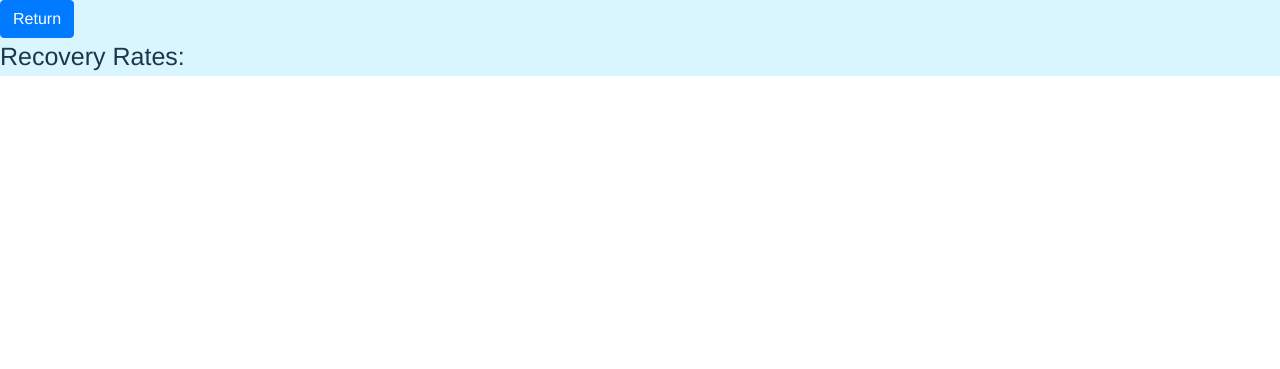
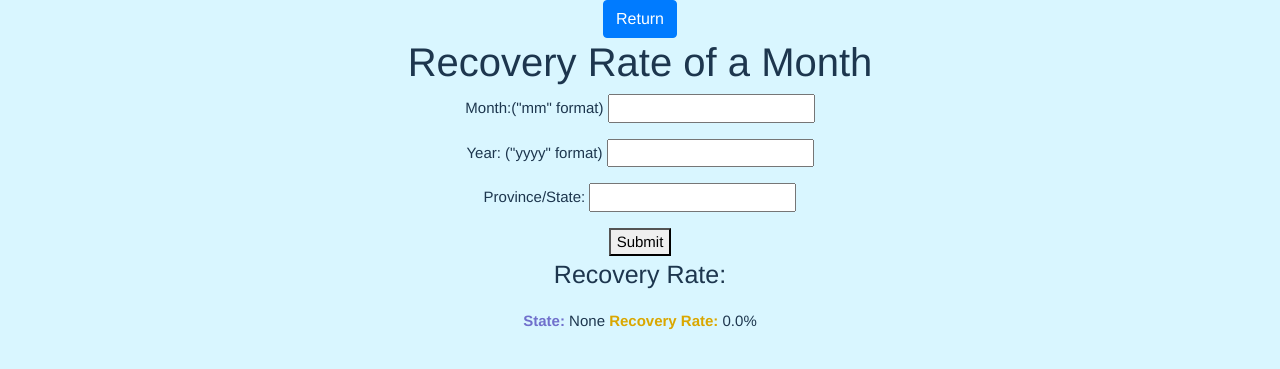
Before and after one commit to nholl004/Django-Warriors-Cont., a Django app: page /rate in a window 1280 px wide. Shown: the top 369 px of the page. Run offline with Django 3.2, Linux system fonts and the light colour scheme.

Commit message:
inc
- created the recovery rate incremental analysis
- fixed confirm to death ratio function to display

```diff
--- a/server/templates/server_view/RecRate.html
+++ b/server/templates/server_view/RecRate.html
@@ -3,15 +3,20 @@
     <link rel="stylesheet" href="https://cdn.jsdelivr.net/npm/bootstrap@4.5.3/dist/css/bootstrap.min.css" integrity="sha384-TX8t27EcRE3e/ihU7zmQxVncDAy5uIKz4rEkgIXeMed4M0jlfIDPvg6uqKI2xXr2" crossorigin="anonymous">
     <link rel="stylesheet" href= "{% static 'server_view/recoverydeathpeak.css' %}">
 </head>
-<div class = "result">
-    {% if error%}
-        <p> Error: File was not imported!</p>
+
+<body class = "peakDaysResult">
+    <form method='POST'> {% csrf_token %}
         <a class="btn btn-primary" href="/search">Return</a>
-    {% else %}
-        <a class="btn btn-primary" href="/search">Return</a>
-        <p class = "resultTitle">Recovery Rates:</p>
-        {% for state,country, recRate in data_info %}
-            <p class = "result"><span class = "descriptions">State: </span>{{state}} , <span class = "descriptions">Country: </span>{{country}} , <span class = "recovery">Recovery Rate: </span>{{recRate}}%</p>
-        {% endfor %}
-    {% endif %}
-</div>
+        <h1>Recovery Rate of a Month</h1>
+        <body class = "input">
+            <p>Month:("mm" format)  <input type="text" name="month"></p>
+            <p>Year: ("yyyy" format) <input type="text" name ="year"></p>
+            <p>Province/State: <input type="text" name="location"></p>
+            <button type='submit'>Submit</button>
+            <p class = "resultTitle">Recovery Rate:</p>
+            {% for state, recRate in data_info %}
+                <p class = "peakDaysResult"><span class = "descriptions">State: </span>{{state}} <span class = "recovery">Recovery Rate: </span>{{recRate}}%</p>
+            {% endfor %}
+        </body>
+    </form>
+</body>
--- a/server/templates/server_view/daily.html
+++ b/server/templates/server_view/daily.html
@@ -10,7 +10,7 @@
         <p>Daily cases in a certain location and month:</p>
         <body class = "input">
             <p>Month:("mm" format)  <input type="text" name="month"></p>
-            <p>Year: ("yyyy" format) <input type="text" name ="year"</p>
+            <p>Year: ("yyyy" format) <input type="text" name ="year"></p>
             <p>Province/State: <input type="text" name="location"></p>
             <button type="submit">Submit</button>
             {% for SNo, observ, state,country, lastUp, confirm in data_info %}
--- a/server/views.py
+++ b/server/views.py
@@ -294,18 +294,20 @@ def update(request):
         return render(request,'server_view/update.html',{'error':error,'index':indexToUpdate,'confirms':confirms2,'deaths':deaths2,'recovered':recovered2})
 
 def confirm_to_death(request):
+    global caseList
     serialNo = str(request.POST.get('SN'))
-    context = {}
+    contextTmp = []
+    context = []
     if not serialNo:
+        print(3)
         error = True
-        return render(request,'server_view/confirmtodeath.html',{'error':error,'SN':serialNo })
+        return render(request,'server_view/confirmtodeath.html',{'error':error,'data_info': context })
     else:
         error = False
         if(serialNo == 'None'):
             return render(request,'server_view/confirmtodeath.html')
         ratio = -1;
-
-        for i in range(1,len(caseList) - 1):
+        for i in range(1, len(caseList) - 1):
             if(int(caseList[i][0]) == int(serialNo)):
                 casesConfirmed = float(caseList[i][5])
                 casesDeaths = float(caseList[i][6])
@@ -313,12 +315,18 @@ def confirm_to_death(request):
                     casesDeaths = 1
                 # confirmed / deaths
                 ratio = casesConfirmed / casesDeaths
-                context["confirmedCases"] = str(casesConfirmed)
-                context["confirmedDeaths"] = str(casesDeaths)
+                # contextTmp.append(float(casesConfirmed))
+                # contextTmp.append(float(casesDeaths))
+                # contextTmp.append(float(ratio))
+                contextTmp.append(casesConfirmed)
+                contextTmp.append(casesDeaths)
+                contextTmp.append(ratio)
 
-                context["ratio"] = ratio
+                context.append(contextTmp)
+                # context["confirmedDeaths"] = str(casesDeaths)
+                # context["ratio"] = ratio
                 print(ratio)
-                return render(request,'server_view/confirmtodeath.html', {'error':error,'SN':serialNo})
+                return render(request,'server_view/confirmtodeath.html', {'data_info':context})
             else:
                 error = True;
 
@@ -334,21 +342,102 @@ def rec_Rate(request):
     tmp_list = []
     rec_list = []
     rate = 0.0
+    currDay = 1
+
+    recoveredNum = 0
+    recoveredHigh = 0
+    recoveredLow = 0
+
+    confirmedDenom = 0
+    confirmedHigh = 0
+    confirmedLow = 0
+
+    month = request.POST.get('month')
+    year = request.POST.get('year')
+    state = request.POST.get('location')
 
     for line in range(1,len(caseList)-1):
-        if (float(rec_tmp[line][5]) == 0.0):
-            rate = 0.0
+        splitInput = split_date(caseList[line][1]) # 01/02/2020
+        if (splitInput[1][0] == '0'):
+            tmpDay = int(splitInput[1][1])
         else:
-            tmp = (float(caseList[line][7]) / float(caseList[line][5]) * 100)
-            rate = "{:.2f}".format(tmp)
+            tmpDay = int (splitInput[1])
+
+        if(splitInput[0] == month and splitInput[2] == year and currDay <= 31 and caseList[line][2] == state):
+            currDay+=1
+            if (splitInput[2] == '2021' and month == '05'):
+                if (tmpDay == 29):
+                    recoveredHigh = float(rec_tmp[line][7])
+                    confirmedHigh = float(rec_tmp[line][5])
+                elif (tmpDay == 1):
+                    recoveredHigh = float(rec_tmp[line][7])
+                    confirmedHigh = float(rec_tmp[line][5])
+            if (month == '01' or month == '03' or month == '05' or month == '07' or month == '08' or month == '10' or month == '12'):
+                if (tmpDay == 31):
+                    recoveredHigh = float(rec_tmp[line][7])
+                    confirmedHigh = float(rec_tmp[line][5])
+                elif (tmpDay == 1):
+                    recoveredLow = float(rec_tmp[line][7])
+                    confirmedHigh = float(rec_tmp[line][5])
+            if (month == '02'):
+                if (tmpDay == 28 or tmpDay == 29):
+                    recoveredHigh = float(rec_tmp[line][7])
+                    confirmedHigh = float(rec_tmp[line][5])
+                elif (tmpDay == 1):
+                    recoveredLow = float(rec_tmp[line][7])
+                    confirmedHigh = float(rec_tmp[line][5])
+            if (month == '04' or month == '06' or month == '09' or month == '11'):
+                if (tmpDay == 30):
+                    recoveredHigh = float(rec_tmp[line][7])
+                    confirmedHigh = float(rec_tmp[line][5])
+                elif (tmpDay == 1):
+                    recoveredLow = float(rec_tmp[line][7])
+                    confirmedHigh = float(rec_tmp[line][5])
+
+    recoveredNum = recoveredHigh - recoveredLow
+    confirmedDenom = confirmedHigh - confirmedLow
+
+    if (confirmedDenom == 0.0):
+        rate = 0.0
+    else:
+        tmp = (recoveredNum / confirmedDenom) * 100
+        rate = "{:.2f}".format(tmp)
         # rec_list[line][0] = rec_tmp[line][2]
-        tmp_list.append(caseList[line][2])
-        tmp_list.append(caseList[line][3])
-        tmp_list.append(rate)
-        rec_list.append(tmp_list)
-        tmp_list = []
+
+    tmp_list.append(state) #state/province
+    tmp_list.append(rate)
+    rec_list.append(tmp_list)
+    # print(tmp_list[])
+    tmp_list = []
 
     return render(request, 'server_view/recRate.html',{'data_info':rec_list})
+
+# deaths / (deaths + recovered) * 100 <- refers to ongoing epidemic
+# nonongoing cfr is deaths / confirmed * 100
+# case fatality ratio is the proportion of individuals diagnosed with a disease who die from that disease and is therefore a measure of severity among detected cases
+def caseFatalityRatio(request):
+
+    global caseList
+    case_tmp = caseList
+    rate = 0.0
+    newList = []
+    ratioList = []
+
+    for i in range (1, len(case_tmp) - 1):
+        if (float(caseList[i][6]) + float (caseList[i][7]) == 0):
+            ratio = 0.0
+        else:
+            ratioTmp = ((float(caseList[i][6]) / (float(caseList[i][6]) + float(caseList[i][7]))) * 100)
+            ratio = "{:.2f}".format(ratioTmp)
+
+        newList.append(caseList[i][2])
+        newList.append(caseList[i][3])
+        newList.append(ratio)
+        ratioList.append(newList)
+        newList = [] #empty list for next iteration
+
+    return render(request, 'server_view/caseFatality.html', {'data_info': ratioList})
+
 
 def daily_cases(request):
     #sort the cases of a certain location and month
--- a/webserver/urls.py
+++ b/webserver/urls.py
@@ -37,5 +37,6 @@ urlpatterns = [
     path('peakdays', views.peakdays),
     path('daily',views.daily_cases),
     path('compare',views.compareTwo),
-    path('dailydeaths',views.daily_deaths)
+    path('dailydeaths',views.daily_deaths),
+    path('casefatality', views.caseFatalityRatio)
 ]
```
Also changed, not shown: server/templates/server_view/casefatality.html (added, +17 -0 lines), server/templates/server_view/compare.html (+6 -6 lines), server/templates/server_view/confirmtodeath.html (+5 -3 lines), server/templates/server_view/search.html (+5 -2 lines).
